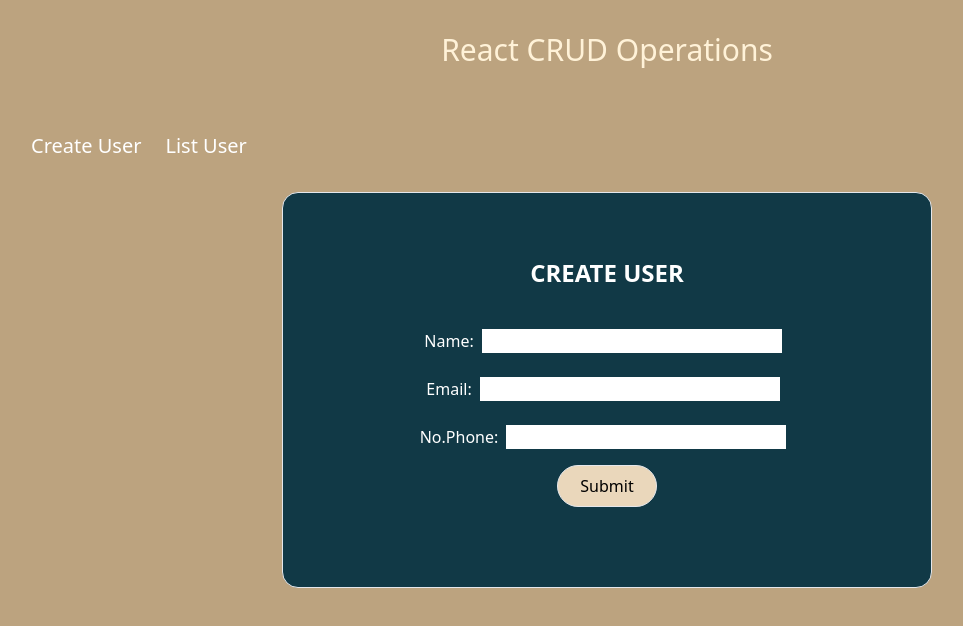
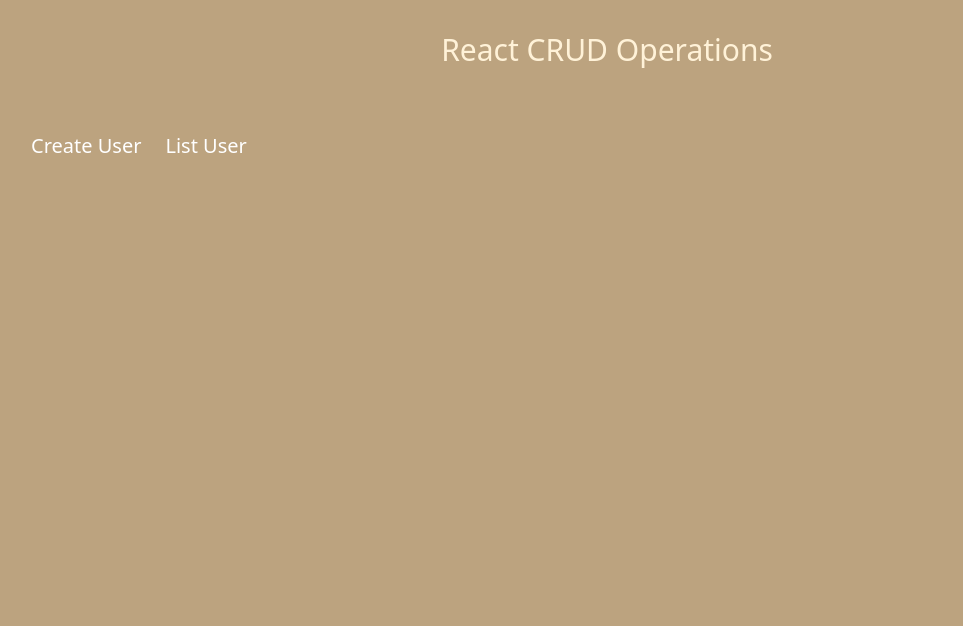
Before and after one commit to amirahyusof/react-basic_crud, a React (Create React App) app in the folder frontend/: page / in a window 1280 px wide. Shown: the top 626 px of the page, without its empty margins (33-996 px from the left). Built offline with nearby package versions, Linux system fonts and the light colour scheme.

Commit message:
commit changes

```diff
--- a/frontend/src/App.js
+++ b/frontend/src/App.js
@@ -14,7 +14,7 @@
       <nav>
         <ul className="flex flex-row list-none py-8 px-10 text-lg text-white">
           <li className='text-xl px-6 hover:underline'>
-            <Link to="/">Create User</Link>
+            <Link to="user/create">Create User</Link>
           </li>
           <li className='text-xl hover:underline'>
             <Link to="user/list">List User</Link>
@@ -22,7 +22,7 @@
         </ul>
 
         <Routes>
-          <Route index element={<CreateUser />} />
+          <Route index path='/user/create' element={<CreateUser />} />
           <Route path='/user/list' element={<ListUser />} />
           <Route path='/user/:id/edit' element={<EditUser />} />
         </Routes>
--- a/frontend/src/components/CreateUser.js
+++ b/frontend/src/components/CreateUser.js
@@ -18,7 +18,7 @@
         event.preventDefault();
 
         try {
-            const response = await fetch('http://localhost:8888/user.php', {
+            const response = await fetch('http://localhost/api/user.php', {
                 method: 'POST',
                 headers: {
                     'Content-Type': 'application/json'
--- a/frontend/src/components/EditUser.js
+++ b/frontend/src/components/EditUser.js
@@ -14,7 +14,7 @@
 
     async function getUser(){
         try {
-            const response =await fetch(`http://localhost:8888/user.php/${id}`);
+            const response =await fetch(`http://localhost:8888/api/user.php/${id}`);
 
             if(!response.ok){
             throw new Error("Network response not ok");
@@ -42,7 +42,7 @@
         event.preventDefault();
 
         try {
-            const response = await fetch(`http://localhost:8888/user.php/${id}/edit`, {
+            const response = await fetch(`http://localhost:8888/api/user.php/${id}/edit`, {
                 method: 'PUT',
                 headers: {
                     'Content-Type': 'application/json'
--- a/frontend/src/components/ListUser.js
+++ b/frontend/src/components/ListUser.js
@@ -10,7 +10,7 @@
 
     async function getUser(){
         try {
-            const response =await fetch('http://localhost:8888/user.php');
+            const response =await fetch('http://localhost:8888/api/user.php');
 
             if(!response.ok){
             throw new Error("Network response not ok");
@@ -27,7 +27,7 @@
 
     const deleteUser = async (id) => {
         try {
-            const response = await fetch(`http://localhost:8888/user.php/${id}/delete`, {
+            const response = await fetch(`http://localhost:8888/api/user.php/${id}/delete`, {
                 method: 'DELETE',
                 headers: {
                     'Content-Type': 'application/json'
```
